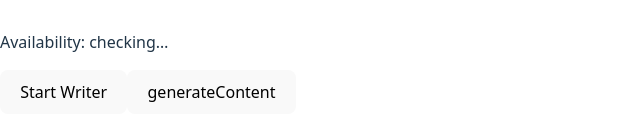
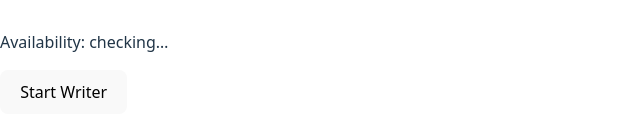
Before and after one commit to OfficialAnujMore/AI-Interview-Coach, a React (Vite) app: page / in a window 1280 px wide. Shown: the part 328-468 px from the top of the page, without its empty margins (0-640 px from the left). Built offline with nearby package versions, Linux system fonts and the light colour scheme.

Commit message:
Move content generation logic into startWriter function and clean up generateContent function

```diff
--- a/src/App.tsx
+++ b/src/App.tsx
@@ -59,6 +59,16 @@ function App() {
       }
       console.log(w);
 
+      const result = await w.write(
+        "An inquiry to my bank about how to enable wire transfers on my account.",
+        {
+          context: "I'm a longstanding customer",
+        }
+      );
+      console.log("generateContent result", result);
+
+      setContent(result);
+
       setWriter(w);
     } catch (err) {
       console.error("Failed to create Writer", err);
@@ -74,17 +84,7 @@ function App() {
     };
   }, [writer]);
 
-  const generateContent = async () => {
-    const result = await writer.write(
-      "An inquiry to my bank about how to enable wire transfers on my account.",
-      {
-        context: "I'm a longstanding customer",
-      }
-    );
-    console.log("generateContent result", result);
-
-    setContent(result);
-  };
+  const generateContent = async () => {};
 
   return (
     <div>
@@ -92,12 +92,12 @@ function App() {
       <button onClick={startWriter} disabled={availability === "unavailable"}>
         Start Writer
       </button>
-      <button
+      {/* <button
         onClick={generateContent}
         disabled={availability === "unavailable"}
       >
         generateContent
-      </button>
+      </button> */}
 
       <p>{content}</p>
     </div>
```
